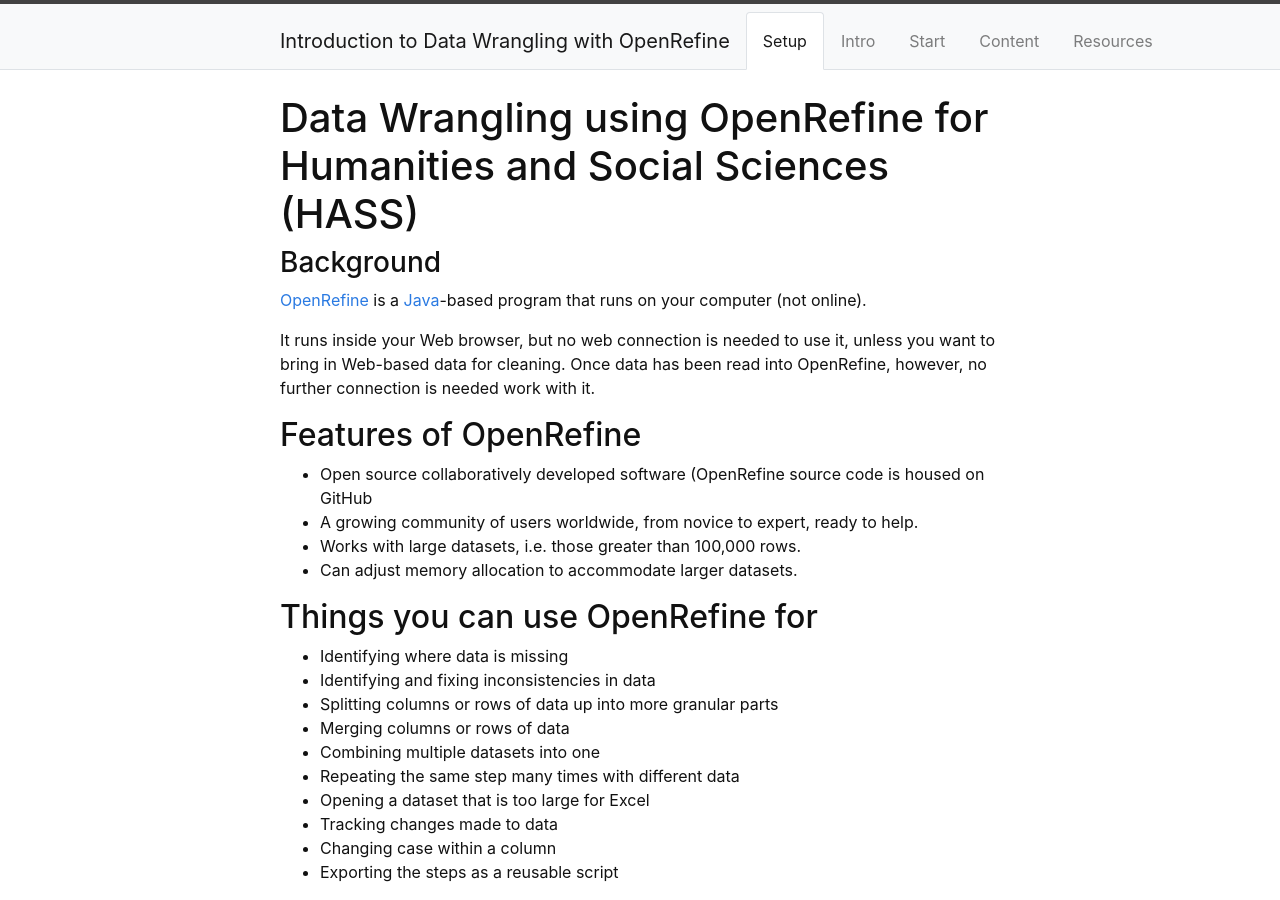
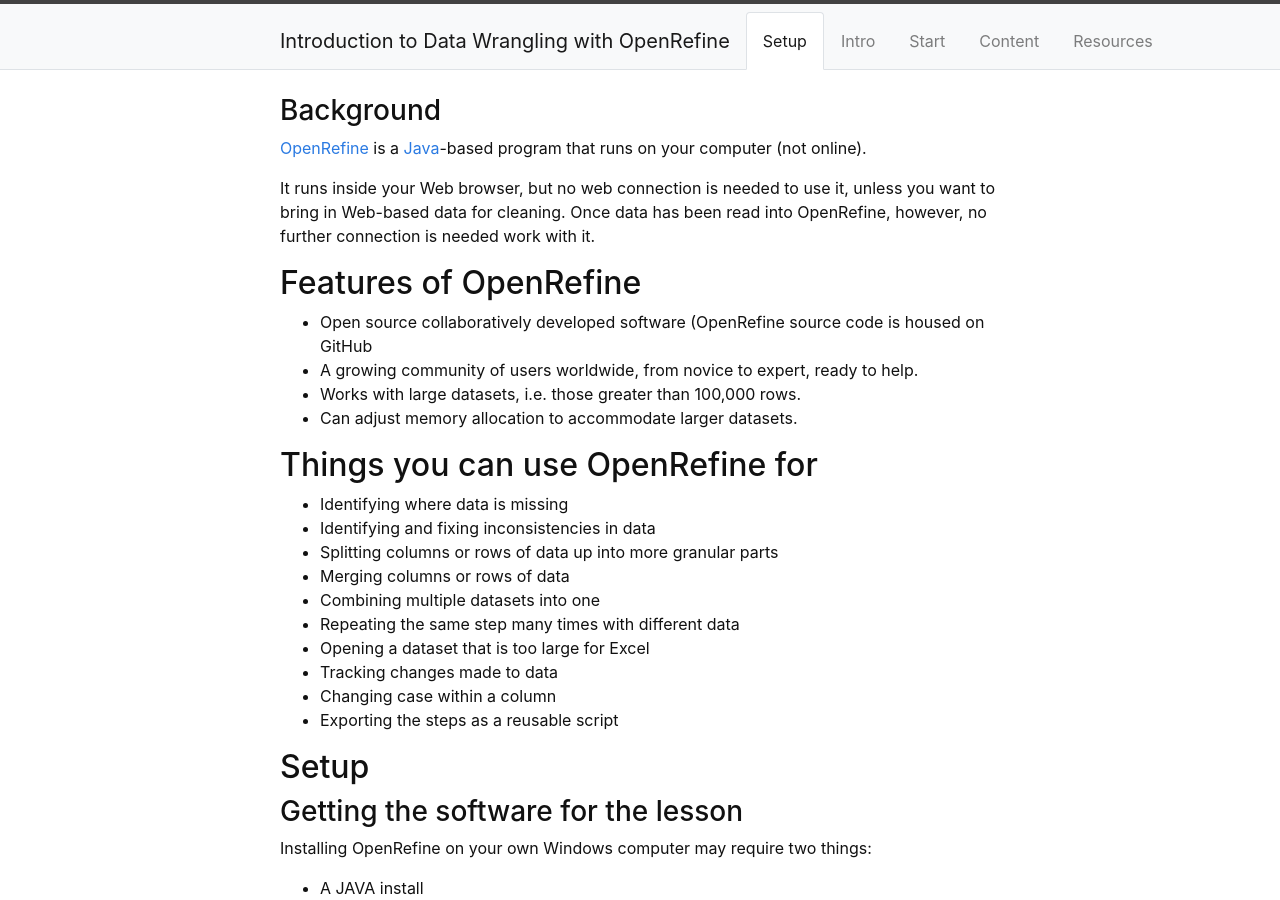
Before and after one commit to GULibrarySandbox/intro-data-wrangle, a Jekyll site: the page built from content/0-setup.md, in a window 1280 px wide and 900 px high. Built offline with Jekyll 4.4.1, drawn with Linux system fonts in a browser that asks for light colours.

Commit message:
Update 0-setup.md

```diff
--- a/content/0-setup.md
+++ b/content/0-setup.md
@@ -2,8 +2,6 @@
 title: Setup
 nav: true
 ---
-
-# Data Wrangling using OpenRefine for Humanities and Social Sciences (HASS)
 
 ### Background
 
```
